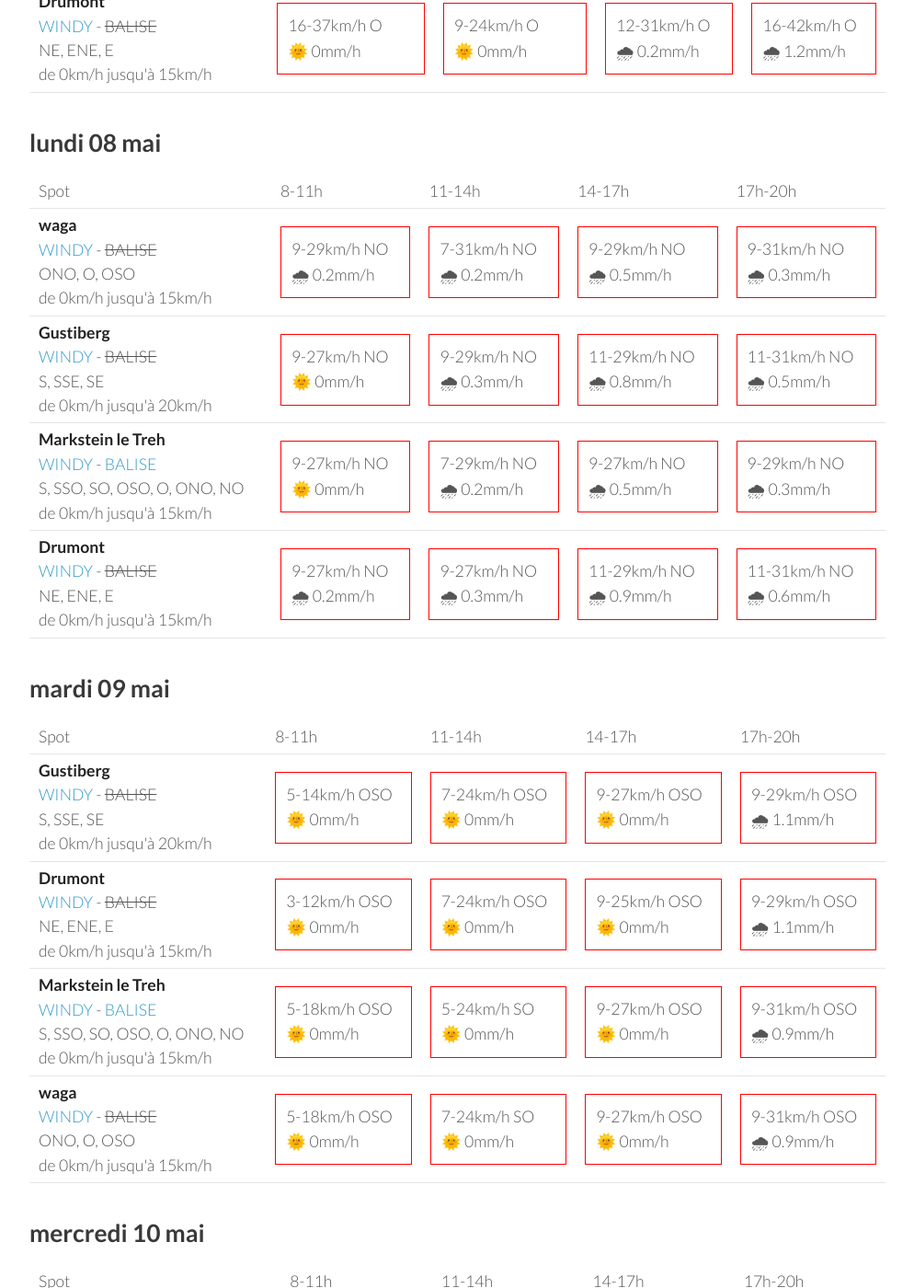
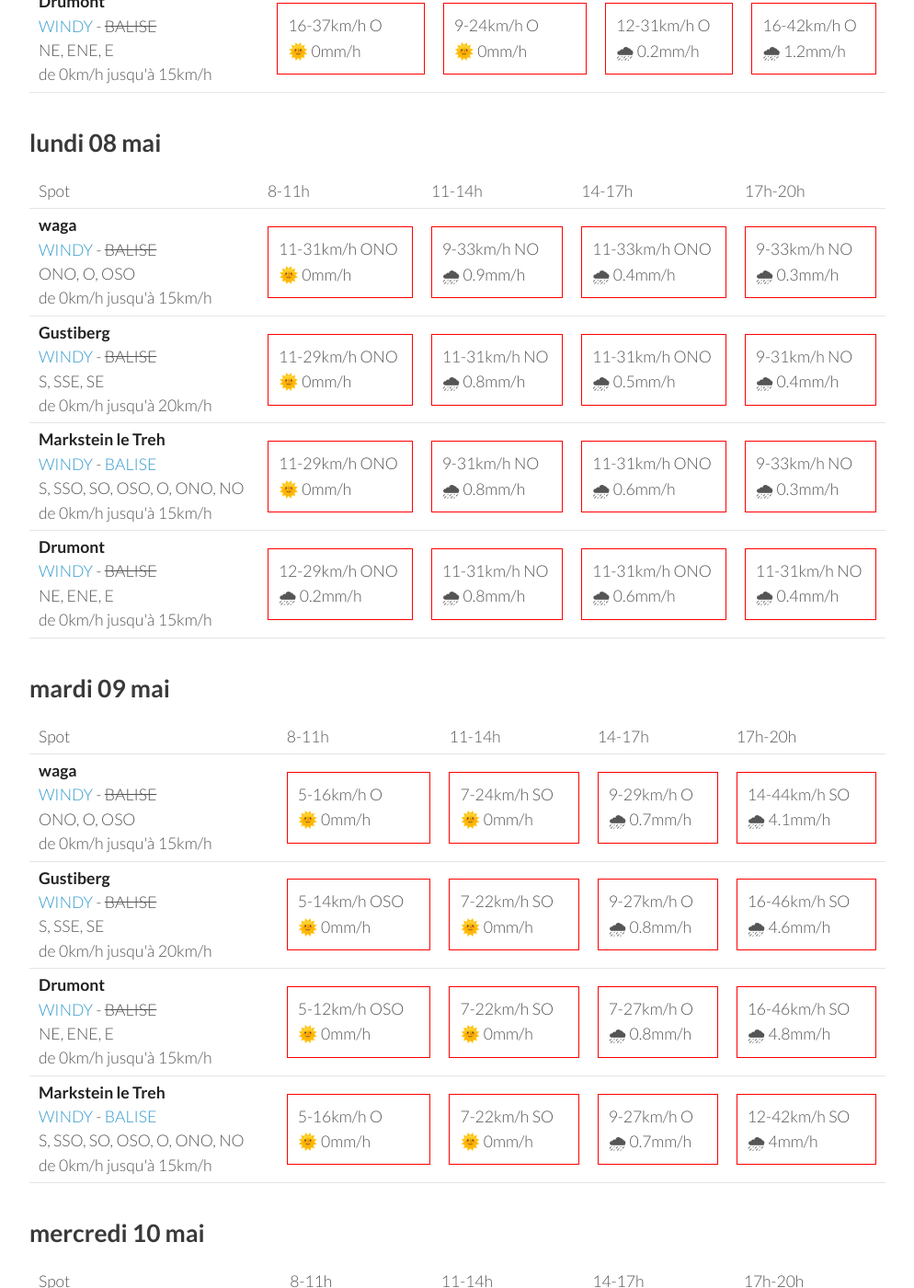
Before and after one commit to parapente-dans-le-nord/parapente-dans-le-nord.github.io, a Jekyll site: the page built from vosges.markdown, in a window 1280 px wide and 1400 px high, scrolled down 1325 px. Shown: the whole window at 92% size, without its empty margins (26-1020 px from the left). Built offline with Jekyll 4.4.1, drawn with Linux system fonts in a browser that asks for light colours; some of the changed text lies outside the part shown.

Commit message:
update index.markdown

```diff
--- a/vosges.markdown
+++ b/vosges.markdown
@@ -132,40 +132,40 @@ page mise à jour le samedi 06 mai 13:16
 <tr>
         <td><strong>waga</strong><br><a href="https://windy.com/47.903/6.996?47.900,6.983,15">WINDY</a> - <span class="no-balise"> BALISE </span><br> <span class="vent-favorable">ONO, O, OSO</span><br><span class="force-vent">de 0km/h jusqu'à 15km/h</span> </td>
 
-            <td><div class="not-flyable"><p>9-29km/h NO</p><p>🌧 0.2mm/h</p></div></td>
-            <td><div class="not-flyable"><p>7-31km/h NO</p><p>🌧 0.2mm/h</p></div></td>
-            <td><div class="not-flyable"><p>9-29km/h NO</p><p>🌧 0.5mm/h</p></div></td>
-            <td><div class="not-flyable"><p>9-31km/h NO</p><p>🌧 0.3mm/h</p></div></td>
+            <td><div class="not-flyable"><p>11-31km/h ONO</p><p>🌞 0mm/h</p></div></td>
+            <td><div class="not-flyable"><p>9-33km/h NO</p><p>🌧 0.9mm/h</p></div></td>
+            <td><div class="not-flyable"><p>11-33km/h ONO</p><p>🌧 0.4mm/h</p></div></td>
+            <td><div class="not-flyable"><p>9-33km/h NO</p><p>🌧 0.3mm/h</p></div></td>
 
 
     </tr>
 <tr>
         <td><strong>Gustiberg</strong><br><a href="https://windy.com/47.894/6.934?47.891,6.934,15,m:eYYagmI">WINDY</a> - <span class="no-balise"> BALISE </span><br> <span class="vent-favorable">S, SSE, SE</span><br><span class="force-vent">de 0km/h jusqu'à 20km/h</span> </td>
 
-            <td><div class="not-flyable"><p>9-27km/h NO</p><p>🌞 0mm/h</p></div></td>
-            <td><div class="not-flyable"><p>9-29km/h NO</p><p>🌧 0.3mm/h</p></div></td>
-            <td><div class="not-flyable"><p>11-29km/h NO</p><p>🌧 0.8mm/h</p></div></td>
-            <td><div class="not-flyable"><p>11-31km/h NO</p><p>🌧 0.5mm/h</p></div></td>
+            <td><div class="not-flyable"><p>11-29km/h ONO</p><p>🌞 0mm/h</p></div></td>
+            <td><div class="not-flyable"><p>11-31km/h NO</p><p>🌧 0.8mm/h</p></div></td>
+            <td><div class="not-flyable"><p>11-31km/h ONO</p><p>🌧 0.5mm/h</p></div></td>
+            <td><div class="not-flyable"><p>9-31km/h NO</p><p>🌧 0.4mm/h</p></div></td>
 
 
     </tr>
 <tr>
         <td><strong>Markstein le Treh</strong><br><a href="https://windy.com/47.926/7.012?47.505,7.012,8,m:eY1agmQ">WINDY</a> - <span class=""><a href="http://www.balisemeteo.com/balise.php?idBalise=136">BALISE</a> </span><br> <span class="vent-favorable">S, SSO, SO, OSO, O, ONO, NO</span><br><span class="force-vent">de 0km/h jusqu'à 15km/h</span> </td>
 
-            <td><div class="not-flyable"><p>9-27km/h NO</p><p>🌞 0mm/h</p></div></td>
-            <td><div class="not-flyable"><p>7-29km/h NO</p><p>🌧 0.2mm/h</p></div></td>
-            <td><div class="not-flyable"><p>9-27km/h NO</p><p>🌧 0.5mm/h</p></div></td>
-            <td><div class="not-flyable"><p>9-29km/h NO</p><p>🌧 0.3mm/h</p></div></td>
+            <td><div class="not-flyable"><p>11-29km/h ONO</p><p>🌞 0mm/h</p></div></td>
+            <td><div class="not-flyable"><p>9-31km/h NO</p><p>🌧 0.8mm/h</p></div></td>
+            <td><div class="not-flyable"><p>11-31km/h ONO</p><p>🌧 0.6mm/h</p></div></td>
+            <td><div class="not-flyable"><p>9-33km/h NO</p><p>🌧 0.3mm/h</p></div></td>
 
 
     </tr>
 <tr>
         <td><strong>Drumont</strong><br><a href="https://windy.com/47.898/6.919?47.687,6.919,9,m:eYYagmG">WINDY</a> - <span class="no-balise"> BALISE </span><br> <span class="vent-favorable">NE, ENE, E</span><br><span class="force-vent">de 0km/h jusqu'à 15km/h</span> </td>
 
-            <td><div class="not-flyable"><p>9-27km/h NO</p><p>🌧 0.2mm/h</p></div></td>
-            <td><div class="not-flyable"><p>9-27km/h NO</p><p>🌧 0.3mm/h</p></div></td>
-            <td><div class="not-flyable"><p>11-29km/h NO</p><p>🌧 0.9mm/h</p></div></td>
-            <td><div class="not-flyable"><p>11-31km/h NO</p><p>🌧 0.6mm/h</p></div></td>
+            <td><div class="not-flyable"><p>12-29km/h ONO</p><p>🌧 0.2mm/h</p></div></td>
+            <td><div class="not-flyable"><p>11-31km/h NO</p><p>🌧 0.8mm/h</p></div></td>
+            <td><div class="not-flyable"><p>11-31km/h ONO</p><p>🌧 0.6mm/h</p></div></td>
+            <td><div class="not-flyable"><p>11-31km/h NO</p><p>🌧 0.4mm/h</p></div></td>
 
 
     </tr>
@@ -186,42 +186,42 @@ page mise à jour le samedi 06 mai 13:16
       <td>17h-20h</td>
     </tr>
 <tr>
+        <td><strong>waga</strong><br><a href="https://windy.com/47.903/6.996?47.900,6.983,15">WINDY</a> - <span class="no-balise"> BALISE </span><br> <span class="vent-favorable">ONO, O, OSO</span><br><span class="force-vent">de 0km/h jusqu'à 15km/h</span> </td>
+
+            <td><div class="not-flyable"><p>5-16km/h O</p><p>🌞 0mm/h</p></div></td>
+            <td><div class="not-flyable"><p>7-24km/h SO</p><p>🌞 0mm/h</p></div></td>
+            <td><div class="not-flyable"><p>9-29km/h O</p><p>🌧 0.7mm/h</p></div></td>
+            <td><div class="not-flyable"><p>14-44km/h SO</p><p>🌧 4.1mm/h</p></div></td>
+
+
+    </tr>
+<tr>
         <td><strong>Gustiberg</strong><br><a href="https://windy.com/47.894/6.934?47.891,6.934,15,m:eYYagmI">WINDY</a> - <span class="no-balise"> BALISE </span><br> <span class="vent-favorable">S, SSE, SE</span><br><span class="force-vent">de 0km/h jusqu'à 20km/h</span> </td>
 
             <td><div class="not-flyable"><p>5-14km/h OSO</p><p>🌞 0mm/h</p></div></td>
-            <td><div class="not-flyable"><p>7-24km/h OSO</p><p>🌞 0mm/h</p></div></td>
-            <td><div class="not-flyable"><p>9-27km/h OSO</p><p>🌞 0mm/h</p></div></td>
-            <td><div class="not-flyable"><p>9-29km/h OSO</p><p>🌧 1.1mm/h</p></div></td>
+            <td><div class="not-flyable"><p>7-22km/h SO</p><p>🌞 0mm/h</p></div></td>
+            <td><div class="not-flyable"><p>9-27km/h O</p><p>🌧 0.8mm/h</p></div></td>
+            <td><div class="not-flyable"><p>16-46km/h SO</p><p>🌧 4.6mm/h</p></div></td>
 
 
     </tr>
 <tr>
         <td><strong>Drumont</strong><br><a href="https://windy.com/47.898/6.919?47.687,6.919,9,m:eYYagmG">WINDY</a> - <span class="no-balise"> BALISE </span><br> <span class="vent-favorable">NE, ENE, E</span><br><span class="force-vent">de 0km/h jusqu'à 15km/h</span> </td>
 
-            <td><div class="not-flyable"><p>3-12km/h OSO</p><p>🌞 0mm/h</p></div></td>
-            <td><div class="not-flyable"><p>7-24km/h OSO</p><p>🌞 0mm/h</p></div></td>
-            <td><div class="not-flyable"><p>9-25km/h OSO</p><p>🌞 0mm/h</p></div></td>
-            <td><div class="not-flyable"><p>9-29km/h OSO</p><p>🌧 1.1mm/h</p></div></td>
+            <td><div class="not-flyable"><p>5-12km/h OSO</p><p>🌞 0mm/h</p></div></td>
+            <td><div class="not-flyable"><p>7-22km/h SO</p><p>🌞 0mm/h</p></div></td>
+            <td><div class="not-flyable"><p>7-27km/h O</p><p>🌧 0.8mm/h</p></div></td>
+            <td><div class="not-flyable"><p>16-46km/h SO</p><p>🌧 4.8mm/h</p></div></td>
 
 
     </tr>
 <tr>
         <td><strong>Markstein le Treh</strong><br><a href="https://windy.com/47.926/7.012?47.505,7.012,8,m:eY1agmQ">WINDY</a> - <span class=""><a href="http://www.balisemeteo.com/balise.php?idBalise=136">BALISE</a> </span><br> <span class="vent-favorable">S, SSO, SO, OSO, O, ONO, NO</span><br><span class="force-vent">de 0km/h jusqu'à 15km/h</span> </td>
 
-            <td><div class="not-flyable"><p>5-18km/h OSO</p><p>🌞 0mm/h</p></div></td>
-            <td><div class="not-flyable"><p>5-24km/h SO</p><p>🌞 0mm/h</p></div></td>
-            <td><div class="not-flyable"><p>9-27km/h OSO</p><p>🌞 0mm/h</p></div></td>
-            <td><div class="not-flyable"><p>9-31km/h OSO</p><p>🌧 0.9mm/h</p></div></td>
-
-
-    </tr>
-<tr>
-        <td><strong>waga</strong><br><a href="https://windy.com/47.903/6.996?47.900,6.983,15">WINDY</a> - <span class="no-balise"> BALISE </span><br> <span class="vent-favorable">ONO, O, OSO</span><br><span class="force-vent">de 0km/h jusqu'à 15km/h</span> </td>
-
-            <td><div class="not-flyable"><p>5-18km/h OSO</p><p>🌞 0mm/h</p></div></td>
-            <td><div class="not-flyable"><p>7-24km/h SO</p><p>🌞 0mm/h</p></div></td>
-            <td><div class="not-flyable"><p>9-27km/h OSO</p><p>🌞 0mm/h</p></div></td>
-            <td><div class="not-flyable"><p>9-31km/h OSO</p><p>🌧 0.9mm/h</p></div></td>
+            <td><div class="not-flyable"><p>5-16km/h O</p><p>🌞 0mm/h</p></div></td>
+            <td><div class="not-flyable"><p>7-22km/h SO</p><p>🌞 0mm/h</p></div></td>
+            <td><div class="not-flyable"><p>9-27km/h O</p><p>🌧 0.7mm/h</p></div></td>
+            <td><div class="not-flyable"><p>12-42km/h SO</p><p>🌧 4mm/h</p></div></td>
 
 
     </tr>
```
Also changed, not shown: other parts of vosges.markdown (+1 -1 lines).
